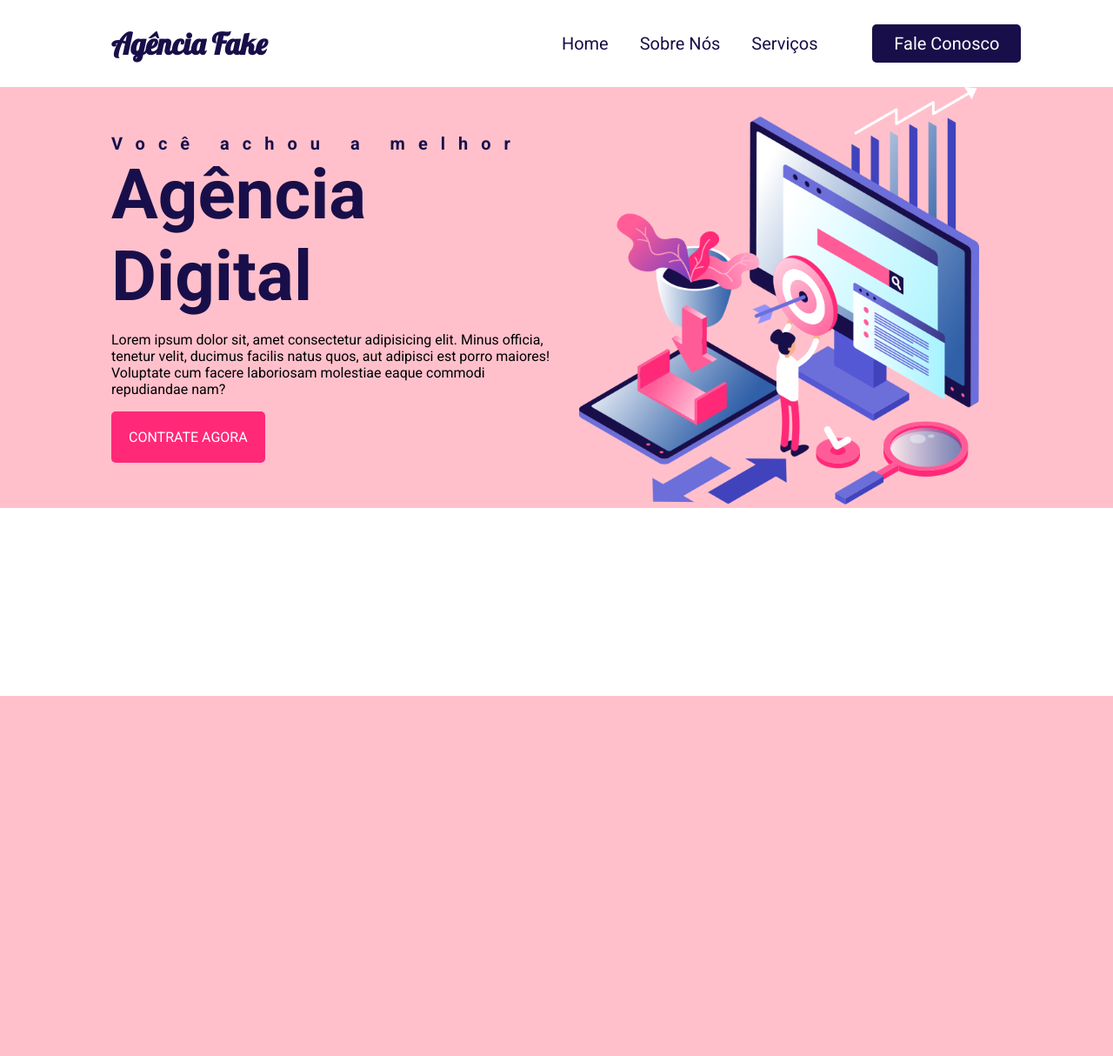
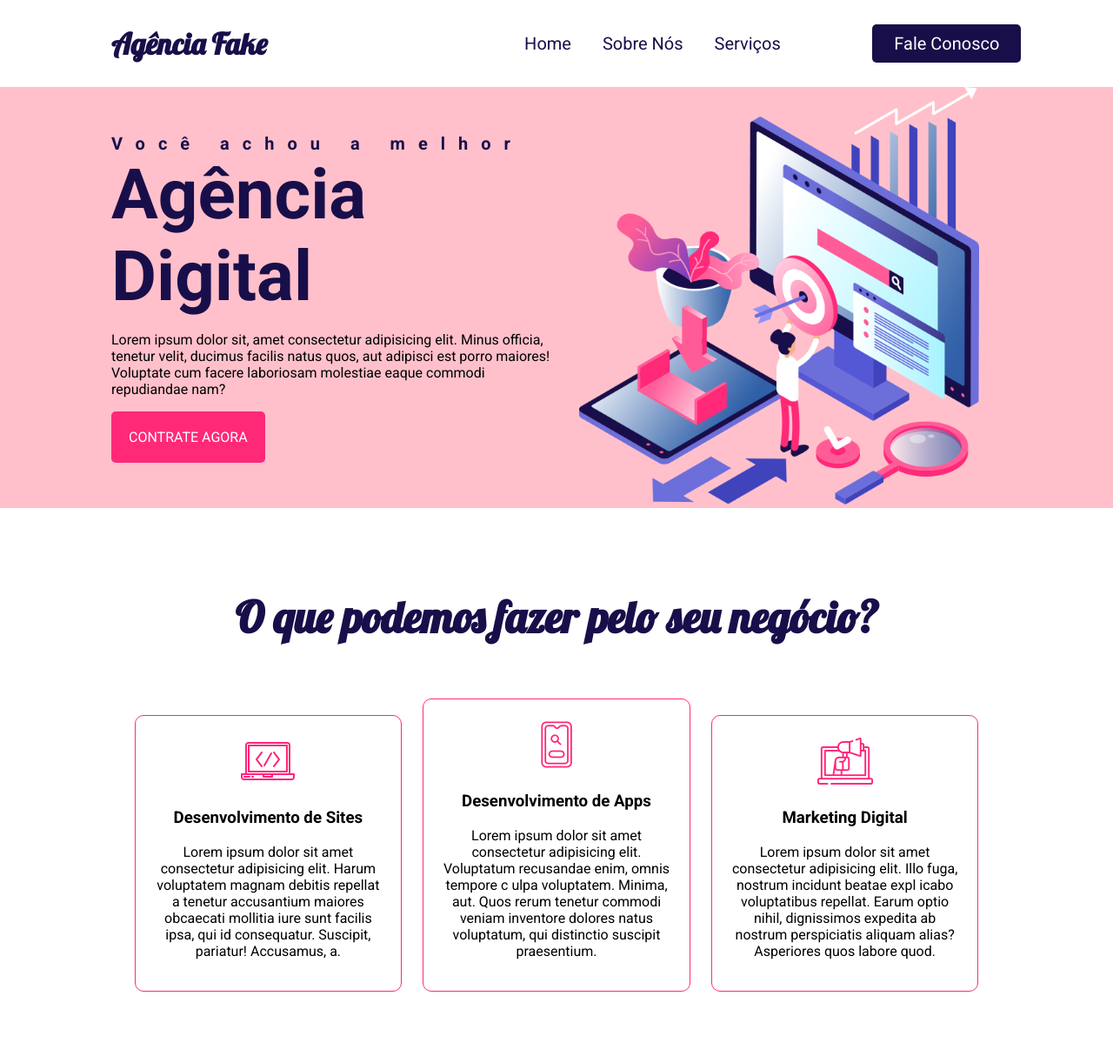
Before and after one commit to CarlosMonnerat/html-css, a PHP site: page / in a window 1280 px wide. Shown: the whole page at 87% size. Before the commit the page ends 800 px from the top, so only its background shows below. Run offline with PHP 8.4, Linux system fonts and the light colour scheme.

Commit message:
Site agencia fake Section

```diff
--- a/desafios/agencia-fake/estilo.css
+++ b/desafios/agencia-fake/estilo.css
@@ -51,7 +51,7 @@ body{
     color: white;
     border-radius: 5px;
     margin-right: 10%;
-    margin-left: 5%;
+    margin-left: 10%;
 }
 #botao:hover{
     border: none;
@@ -100,3 +100,57 @@ body{
     /* border: 1px solid green; */
     text-align: center;
 }
+
+section{
+    display: inline-block;
+    margin-top: 30px;
+    margin-left: 5%;
+    margin-right: 5%;
+    /* border: 1px solid red; */
+    width: 90%;
+    text-align: center;
+    padding: 5%;
+}
+section h2{
+    width: 100%;
+    font-size: 50px;
+    margin: 0;
+    font-family: 'Lobster', cursive;
+    font-weight: bold;
+    color: #180f4a;
+}
+
+.servicos{
+    display: inline-block;
+    margin-top: 5%;
+
+}
+.card{
+    display: inline-block;
+    width: 30%;
+    padding: 20px;
+    margin: 1%;
+    border-radius: 10px;
+    border: 1px solid #ff2978;
+    cursor: pointer;
+}
+
+.texto-oculto{
+    display: none;
+}
+
+.card:hover{
+    background-color: #ff2978;
+    padding: 40px;
+    color: white;
+
+}
+.card:hover img{
+    display: none;
+}
+.card:hover .card-text{
+    display: none;
+}
+.card:hover .texto-oculto{
+    display: block;
+}
--- a/desafios/agencia-fake/index.html
+++ b/desafios/agencia-fake/index.html
@@ -38,7 +38,64 @@
             <img style="max-width: 90%;" src="img/hero_right.png">
 
         </div>
+    </header>
 
-    </header>
+    <section>
+        <h2>O que podemos fazer pelo seu negócio?</h2>
+        <div class="servicos">
+            <div class="card">
+                <img src="img/pc.png">
+                <div class="card-text">
+                    <h3>Desenvolvimento de Sites</h3>
+                    <p>Lorem ipsum dolor sit amet consectetur adipisicing elit. Harum voluptatem magnam debitis
+                        repellat a tenetur accusantium maiores obcaecati mollitia iure sunt facilis ipsa, qui id
+                        consequatur. Suscipit, pariatur! Accusamus, a.
+                    </p>
+                </div>
+                <div class="texto-oculto">
+                    <h3>Outro Conteúdo</h3>
+                    <p>Lorem ipsum dolor sit amet consectetur adipisicing elit. Voluptatum recusandae enim, omnis tempore c
+                        ulpa voluptatem. Minima, aut. Quos rerum tenetur commodi veniam inventore dolores natus voluptatum,
+                        qui distinctio suscipit praesentium.
+                    </p>
+                </div>
+            </div>
+            <div class="card">
+                <img src="img/smartphone.png">
+                <div class="card-text">
+                    <h3>Desenvolvimento de Apps</h3>
+                    <p>Lorem ipsum dolor sit amet consectetur adipisicing elit. Voluptatum recusandae enim, omnis tempore c
+                        ulpa voluptatem. Minima, aut. Quos rerum tenetur commodi veniam inventore dolores natus voluptatum,
+                        qui distinctio suscipit praesentium.
+                    </p>
+                </div>
+                <div class="texto-oculto">
+                    <h3>Outro Conteúdo</h3>
+                    <p>Lorem ipsum dolor sit amet consectetur adipisicing elit. Voluptatum recusandae enim, omnis tempore c
+                        ulpa voluptatem. Minima, aut. Quos rerum tenetur commodi veniam inventore dolores natus voluptatum,
+                        qui distinctio suscipit praesentium.
+                    </p>
+                </div>
+            </div>
+            <div class="card">
+                <img src="img/marketing.png">
+                <div class="card-text">
+                    <h3>Marketing Digital</h3>
+                    <p>Lorem ipsum dolor sit amet consectetur adipisicing elit. Illo fuga, nostrum incidunt beatae expl
+                        icabo voluptatibus repellat. Earum optio nihil, dignissimos expedita ab nostrum perspiciatis aliquam
+                        alias? Asperiores quos labore quod.
+                    </p>
+                </div>
+                <div class="texto-oculto">
+                    <h3>Outro Conteúdo</h3>
+                    <p>Lorem ipsum dolor sit amet consectetur adipisicing elit. Voluptatum recusandae enim, omnis tempore c
+                        ulpa voluptatem. Minima, aut. Quos rerum tenetur commodi veniam inventore dolores natus voluptatum,
+                        qui distinctio suscipit praesentium.
+                    </p>
+                </div>
+            </div>
+
+        </div>
+    </section>
 </body>
 </html>
```
